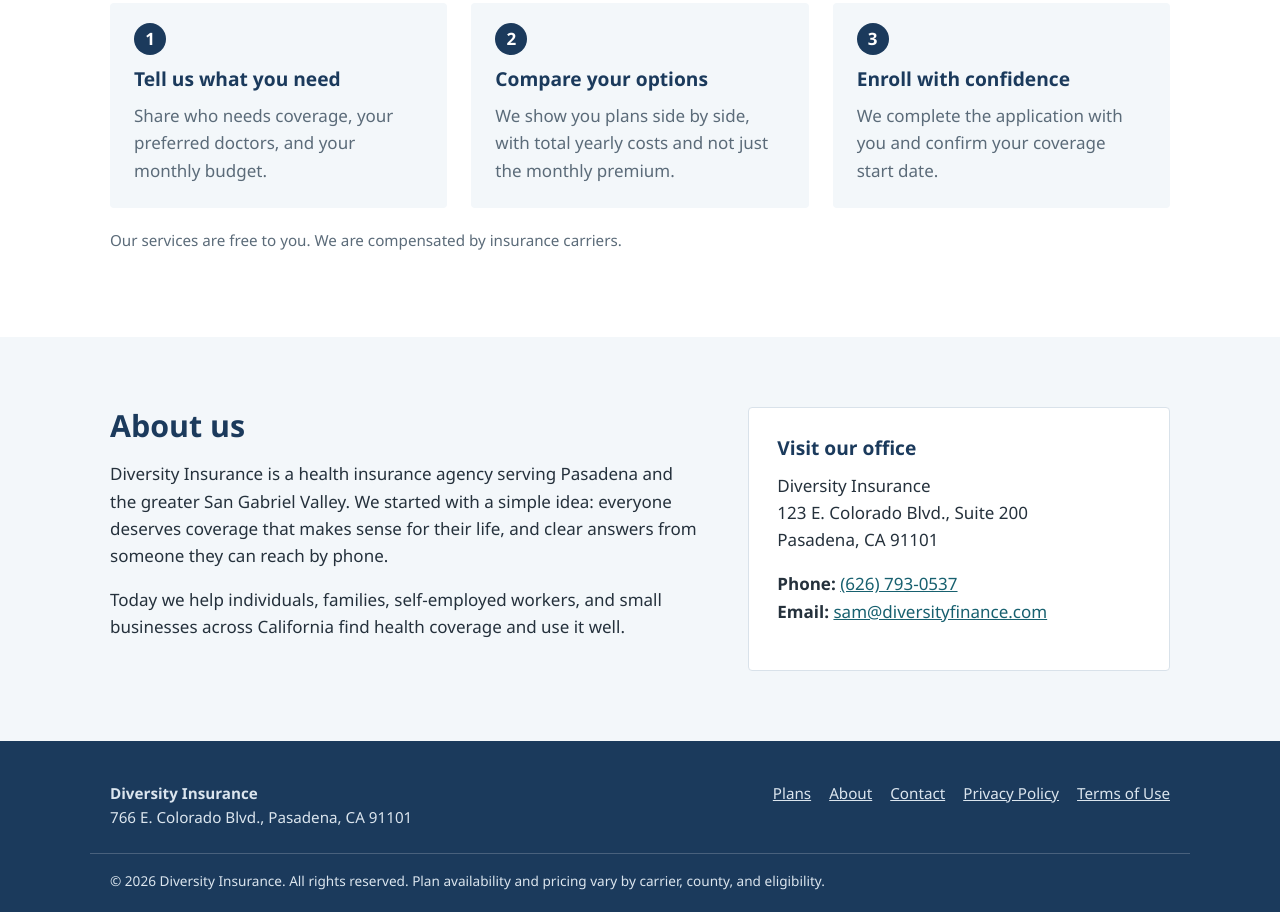
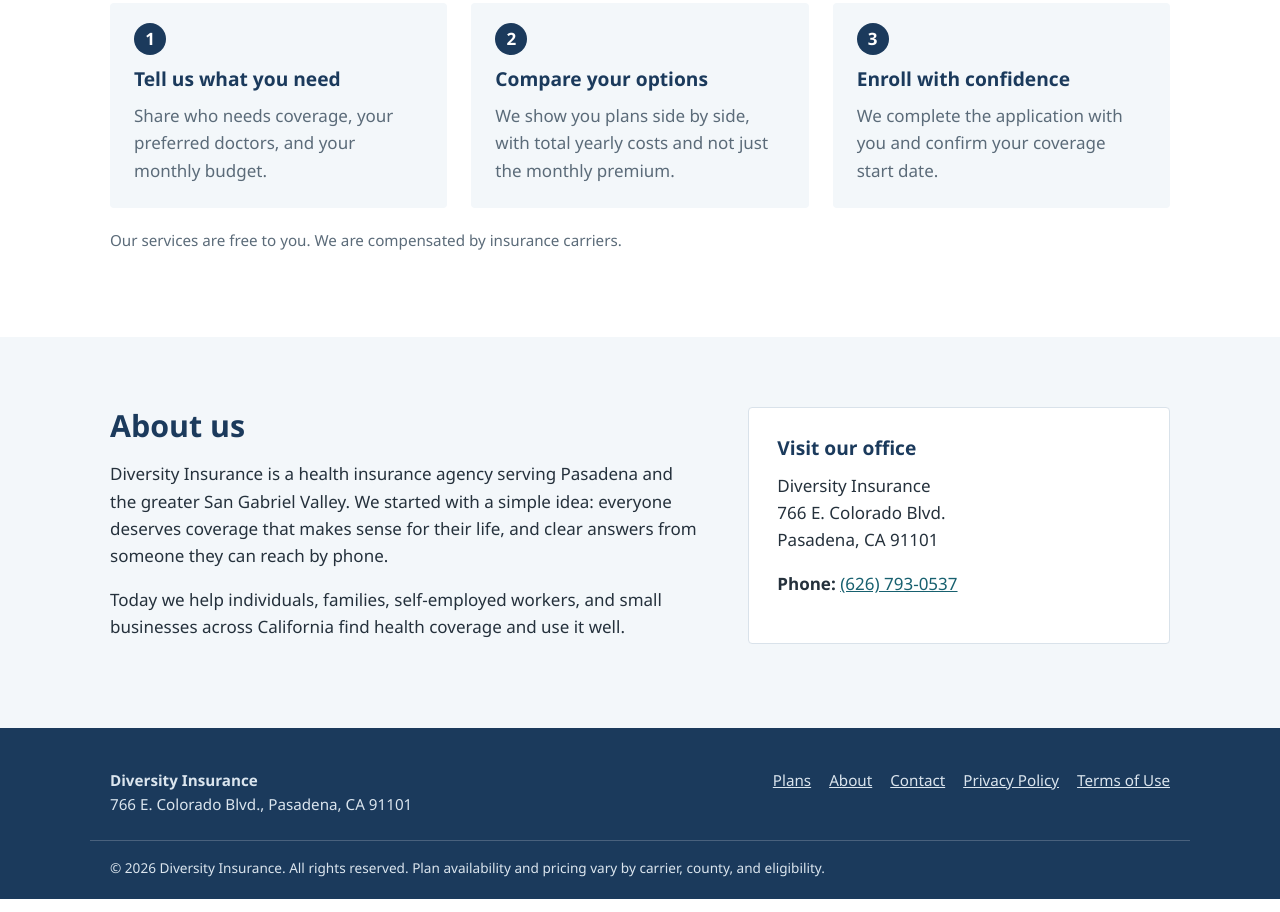
Before and after one commit to agulfconsulting/agulfconsulting.github.io, a plain HTML site: page index.html in a window 1280 px wide. Shown: the part 1946-2858 px from the top of the page. Drawn offline with Linux system fonts and the light colour scheme.

Commit message:
Change office address in index.html
Updated office address in the contact section.

```diff
--- a/index.html
+++ b/index.html
@@ -148,11 +148,10 @@
           <h3>Visit our office</h3>
           <address>
             Diversity Insurance<br>
-            123 E. Colorado Blvd., Suite 200<br>
+            766 E. Colorado Blvd.<br>
             Pasadena, CA 91101
           </address>
           <p><strong>Phone:</strong> <a href="tel:+16267930537">(626) 793-0537</a><br>
-          <strong>Email:</strong> <a href="mailto:sam@diversityfinance.com">sam@diversityfinance.com</a></p>
         </div>
       </div>
     </section>
```
